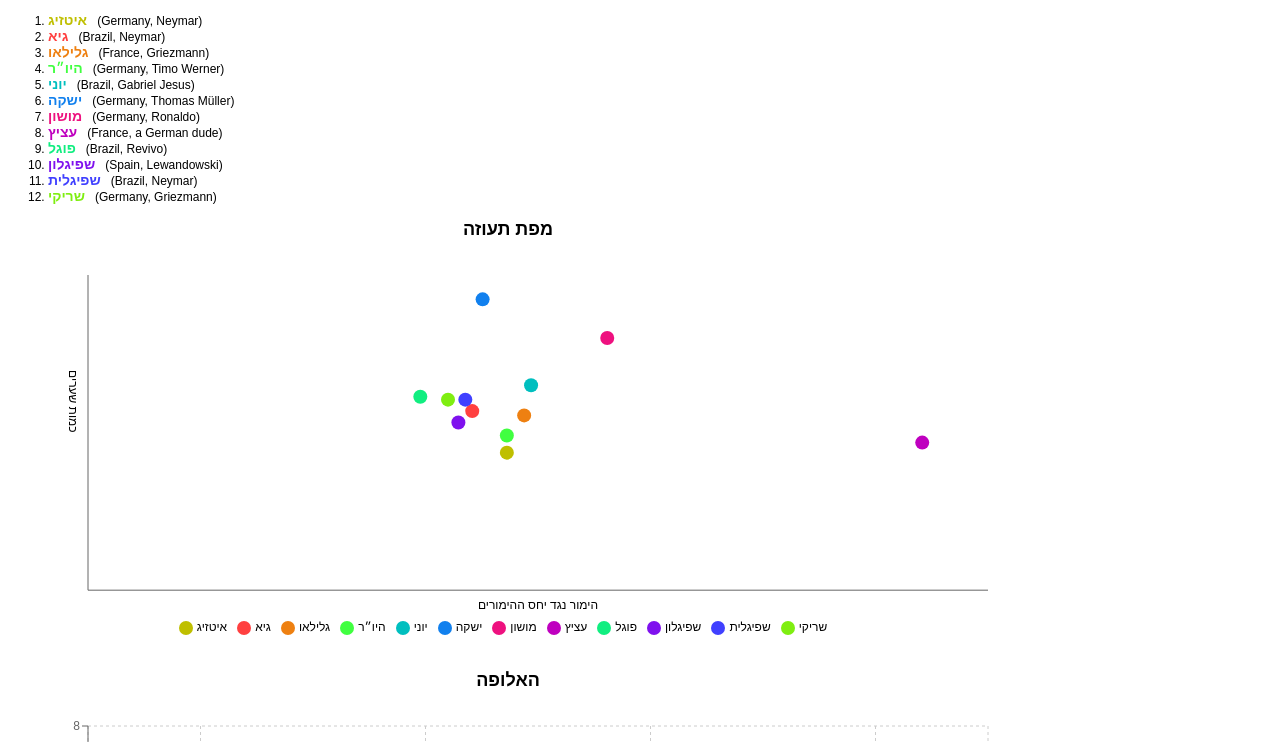
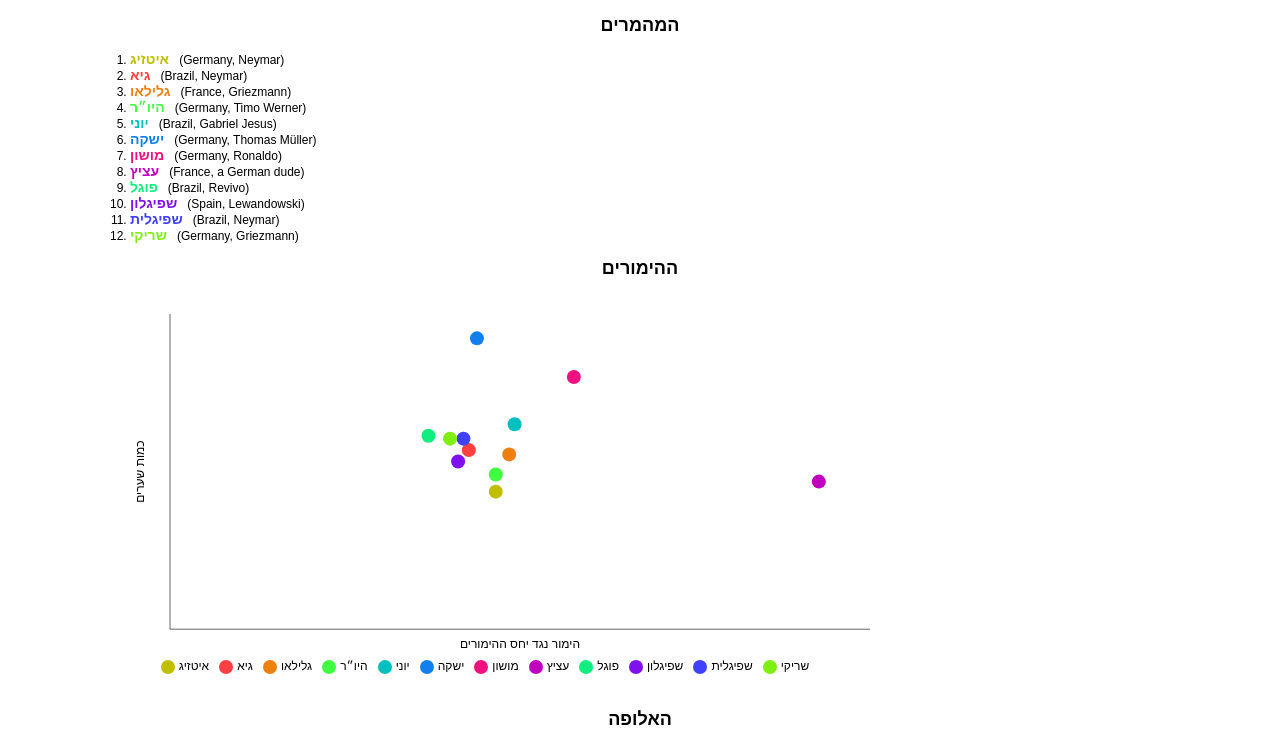
Before and after one commit to guykr-stratoscale/MondialStats, a React app: page / in a window 1280 px wide. Shown: the top 742 px of the page. Built offline with nearby package versions, Linux system fonts and the light colour scheme.

Commit message:
styling changes

```diff
--- a/src/components/bubble-chart.js
+++ b/src/components/bubble-chart.js
@@ -1,22 +1,11 @@
 import React from 'react'
-import {
-  ScatterChart,
-  Scatter,
-  XAxis,
-  YAxis,
-  ZAxis,
-  CartesianGrid,
-  Tooltip,
-  Legend,
-  Dot,
-  Label,
-} from 'recharts'
+import { ScatterChart, Scatter, XAxis, YAxis, ZAxis, Label, Tooltip, Legend, Dot } from 'recharts'
 
 import { playerColor } from '../data/players'
 
 export default function BubbleChart({ data }) {
   return (
-    <ScatterChart width={1000} height={400} margin={{ top: 20, right: 20, bottom: 20, left: 20 }}>
+    <ScatterChart width={800} height={400} margin={{ top: 20, right: 20, bottom: 20, left: 20 }}>
       <XAxis
         dataKey={'risk'}
         type="number"
@@ -24,8 +13,8 @@
         label="הימור נגד יחס ההימורים"
         tick={false}
       />
-      <YAxis dataKey={'goals'} type="number" name="כמות שערים" tick={false}>
-        <Label value="כמות שערים" offset={-45} position="left" angle={90} />
+      <YAxis dataKey={'goals'} type="number" name="שערים" tick={false}>
+        <Label value="כמות שערים" angle="270" offset={-20} />
       </YAxis>
       <ZAxis type="category" dataKey="name" name="שם" />
       <Tooltip cursor={{ strokeDasharray: '3 3' }} />
--- a/src/components/player.js
+++ b/src/components/player.js
@@ -1,19 +1,17 @@
 import React from 'react'
 import { List } from 'immutable'
-import AppContext from '../context'
+import AppContext, { withContext } from '../context'
 import cn from 'classnames'
 import Bet from './bet'
 import { playerColor } from '../data/players'
 
-export default function Player({ player }) {
+function Player({ player, selectPlayer, selected_player }) {
   return (
-    <AppContext.Consumer>
-      {({ selectPlayer, selected_player }) => {
-        return (
-          <div className={cn('player', { selected: selected_player === player.id })}>
+    <div
+      className={cn('player', { selected: selected_player === player.id })}
+      onClick={selectPlayer.bind(null, player.id)}>
       <span
         className={cn('name', { selected: selected_player === player.id })}
-              onClick={selectPlayer.bind(null, player.id)}
         style={{ color: playerColor(player.id) }}>
         {player.name}
       </span>
@@ -22,7 +20,6 @@
       </span>
     </div>
   )
-      }}
-    </AppContext.Consumer>
-  )
 }
+
+export default withContext('selectPlayer', 'selected_player')(Player)
--- a/src/components/players.js
+++ b/src/components/players.js
@@ -1,12 +1,9 @@
 import React from 'react'
 import { List } from 'immutable'
 import Player from './player'
-import AppContext from '../context'
+import { withContext } from '../context'
 
-export default function Players() {
-  return (
-    <AppContext.Consumer>
-      {({ players = List() }) => {
+function Players({ players = List() }) {
   return (
     <ol>
       {players.sortBy(p => p.name).map(player => (
@@ -16,7 +13,6 @@
       ))}
     </ol>
   )
-      }}
-    </AppContext.Consumer>
-  )
 }
+
+export default withContext('players')(Players)
--- a/src/context.js
+++ b/src/context.js
@@ -3,10 +3,21 @@
 const AppContext = React.createContext()
 export default AppContext
 
-// const withContext = (selector) => (WrappedComponent) => {
-//   return function() {
-//     return <AppContext.Consumer>{(selector) => <WrappedComponent />}</AppContext.Consumer>
-//   }
-// }
+export const withContext = (...selectors) => WrappedComponent => {
+  return function(props) {
+    return (
+      <AppContext.Consumer>
+        {context => {
+          const contextProps = Object.keys(context)
+            .filter(key => selectors.includes(key))
+            .reduce((result, key) => {
+              result[key] = context[key]
+              return result
+            }, {})
 
-// export withContext
+          return <WrappedComponent {...contextProps} {...props} />
+        }}
+      </AppContext.Consumer>
+    )
+  }
+}
--- a/src/index.js
+++ b/src/index.js
@@ -73,7 +73,6 @@
 
     return <BarChart data={data.toJS()} />
   }
-
   getScorerChart = () => {
     const data = this.state.players
       .groupBy(p => p.scorer)
@@ -91,9 +90,10 @@
     return (
       <AppContext.Provider value={this.state}>
         <div className="App">
+          <h2 dir="rtl">המהמרים</h2>
           <Players />
           <React.Fragment>{this.getPlayerBets()}</React.Fragment>
-          <h2 dir="rtl">מפת תעוזה</h2>
+          <h2 dir="rtl">ההימורים</h2>
           {this.getRiskChart()}
           <h2 dir="rtl">האלופה</h2>
           {this.getChampionChart()}
--- a/src/styles.css
+++ b/src/styles.css
@@ -1,7 +1,9 @@
 .App {
   font-family: sans-serif;
   font-size: 12px;
-  width: 1000px;
+  width: 1100px;
+  margin-left: auto;
+  margin-right: auto;
 }
 
 h2 {
```
Lines whose indentation alone changed are shown as unchanged.
